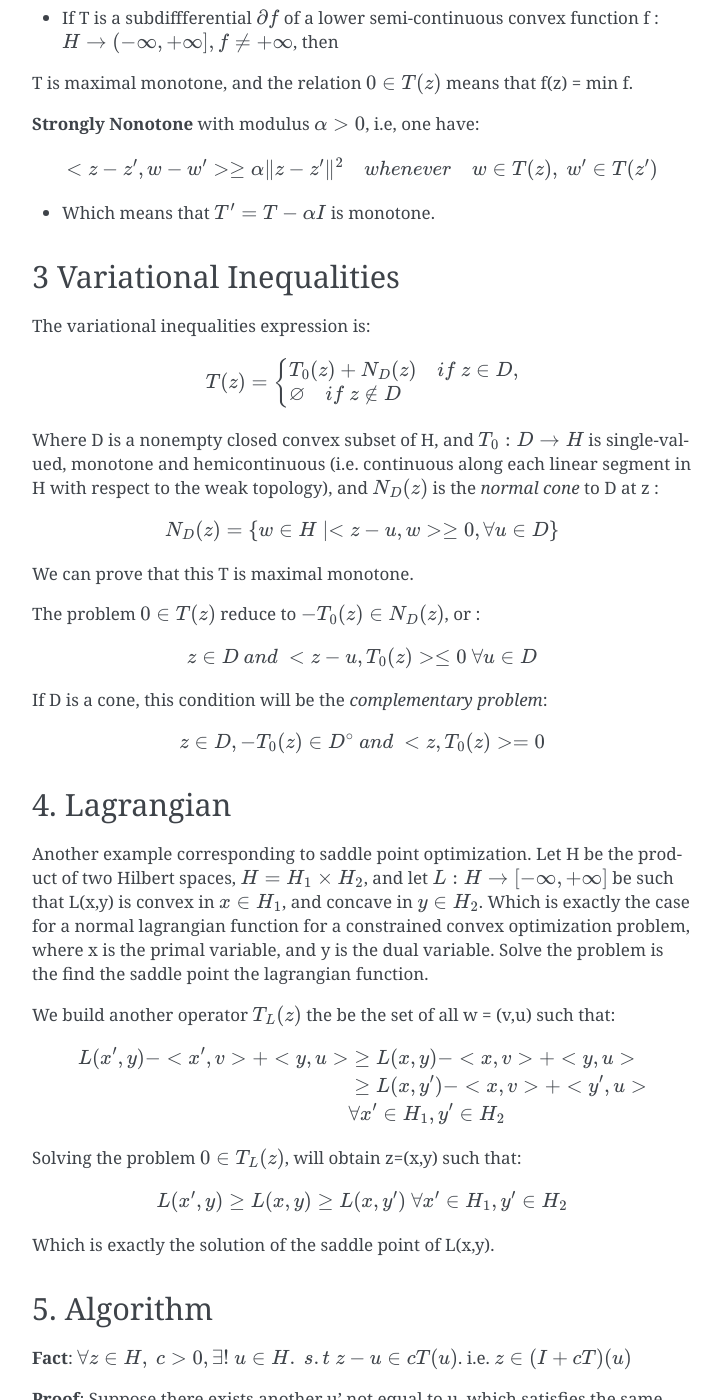
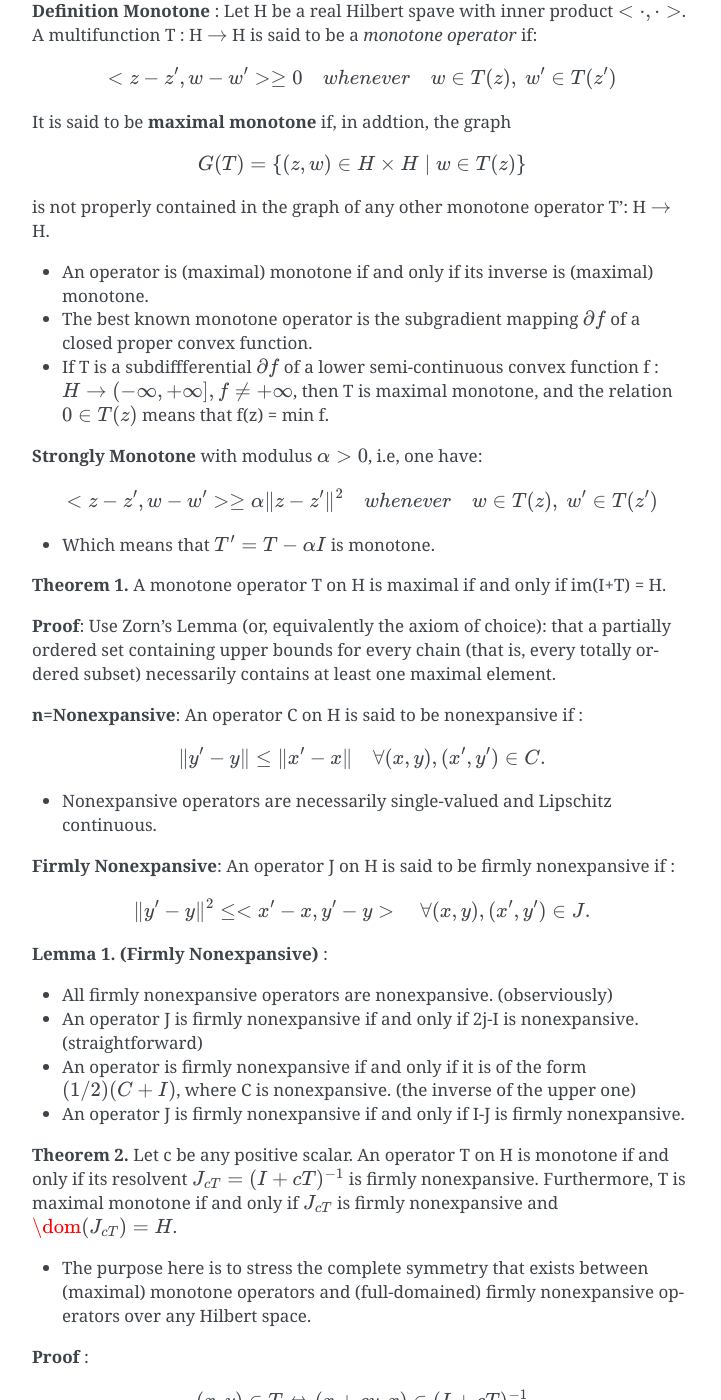
Before and after one commit to gggliuye/cvx_learning, a Sphinx documentation site: the page built from docs/ProximalAlgorithms/Monotone.rst, in a window 1280 px wide and 1400 px high, scrolled down 1517 px. Shown: the whole window, without its empty margins (388-1109 px from the left). Built offline with Sphinx 7.4.7, drawn with Linux system fonts in a browser that asks for light colours; some of the changed text lies outside the part shown.

Commit message:
Update Monotone.rst

```diff
--- a/docs/ProximalAlgorithms/Monotone.rst
+++ b/docs/ProximalAlgorithms/Monotone.rst
@@ -2,7 +2,8 @@ Monotone Operators
 ==============================
 
 
-Learning notes for the paper *Monotone operators and the proximal point algorithm*, by R. Tyrrell Rockafellar.
+Learning notes for the paper `Monotone operators and the proximal point algorithm <http://dx.doi.org/10.1137/0314056>`_ , by R. Tyrrell Rockafellar.
+and `On the Douglas-Rachford splitting method and the proximal point algorithm for maximal monotone operators <Rachford_splitting_method_and_the_proximal_point_algorithm_for_maximal_monotone_operators>`_ , by Jonathan. Eckstein，Dimitri P. Bertsekas.
 
 This paper was lined as follows:
 
@@ -16,7 +17,7 @@ This paper was lined as follows:
 1 Some Backgrounds
 ------------------------------------
 
-*Semi-continuity*
+**Semi-continuity**
 
 (See more from the wiki page) *Semi-continuity* is a property of extended real-valued functions (it is weaker than continuity) .
 
@@ -39,7 +40,7 @@ More precisly :
 
 With :math:`c_{k} > 0`.
 
-*Inner product* :math:`<\cdot, \cdot>`
+**Inner product** :math:`<\cdot, \cdot>`
 
 * Conjugate symmetric :math:`\bar{<x, y>} = <y,x>`。
 * Linear in its first argument: :math:`<ax_{1} + bx_{2}, y> = a<x_{1}, y> + b<x_{2}, y>`.
@@ -49,6 +50,15 @@ As a result, we have:
 
 .. math::
   <x,ay_{1} +by_{2}> = \bar{a}<x, y_{1}> + \bar{b}<x, y_{2}>
+
+**Notations**:
+
+* Operator : T.
+* Overload the notataion of T and its graph : :math:`T = \{ (x,y) \mid y \in T(x) \}`
+* :math:`\dom T  = \{ x\in H \mid \exists y\in H : (x,y) \in T \}`
+* Range or Image of T : :math:`\im T = \{ y\in H \mid \exists x\in H:(x,y)\in T \}`
+* :math:`A+B = \{ (x, y+z) \mid (x,y)\in A, (x,z) \in B  \}`
+* Identity operator I : :math:`\{ (x,x) \mid x in H \}`
 
 2. Monotone operator
 -----------------------------
@@ -65,15 +75,52 @@ It is said to be **maximal monotone** if, in addtion, the graph
 
 is not properly contained in the graph of any other monotone operator T': H :math:`\to` H.
 
-* If T is a subdiffferential :math:`\partial f` of a lower semi-continuous convex function f : :math:`H \to (-\infty , +\infty], f \ne +\infty`, then
-T is maximal monotone, and the relation :math:`0\in T(z)` means that f(z) = min f.
+* An operator is (maximal) monotone if and only if its inverse is (maximal) monotone.
+* The best known monotone operator is the subgradient mapping :math:`\partial f` of a closed proper convex function.
+* If T is a subdiffferential :math:`\partial f` of a lower semi-continuous convex function f : :math:`H \to (-\infty , +\infty], f \ne +\infty`, then T is maximal monotone, and the relation :math:`0\in T(z)` means that f(z) = min f.
 
-**Strongly Nonotone** with modulus :math:`\alpha > 0`, i.e, one have:
+
+**Strongly Monotone** with modulus :math:`\alpha > 0`, i.e, one have:
 
 .. math::
   <z-z', w- w'> \ge \alpha \|z-z'\|^{2} \quad whenever \quad w\in T(z), \ w'\in T(z')
 
 * Which means that :math:`T' = T  - \alpha I` is monotone.
+
+**Theorem 1.** A monotone operator T on H is maximal if and only if im(I+T) = H.
+
+**Proof**: Use Zorn's Lemma (or, equivalently the axiom of choice): that a partially ordered set containing upper
+bounds for every chain (that is, every totally ordered subset) necessarily contains at least one maximal element.
+
+**n=Nonexpansive**: An operator C on H is said to be nonexpansive if :
+
+.. math::
+  \| y'-y\| \le \|x'- x\| \quad \forall (x,y), (x',y') \in C.
+
+* Nonexpansive operators are necessarily single-valued and Lipschitz continuous.
+
+**Firmly Nonexpansive**: An operator J on H is said to be firmly nonexpansive if :
+
+.. math::
+  \| y'-y\|^{2} \le <x'- x, y'-y> \quad \forall (x,y), (x',y') \in J.
+
+**Lemma 1. (Firmly Nonexpansive)** :
+
+* All firmly nonexpansive operators are nonexpansive. (observiously)
+* An operator J is firmly nonexpansive if and only if 2j-I is nonexpansive. (straightforward)
+* An operator is firmly nonexpansive if and only if it is of the form :math:`(1/2)(C+I)`, where C is nonexpansive. (the inverse of the upper one)
+* An operator J is firmly nonexpansive if and only if I-J is firmly nonexpansive.
+
+**Theorem 2.** Let c be any positive scalar. An operator T on H is monotone if and only if its resolvent :math:`J_{cT} = (I+ cT)^{-1}` is
+firmly nonexpansive. Furthermore, T is maximal monotone if and only if :math:`J_{cT}` is firmly nonexpansive and :math:`\dom (J_{cT}) = H`.
+
+* The purpose here is to stress the complete symmetry that exists between (maximal) monotone operators and (full-domained) firmly nonexpansive operators over any Hilbert space.
+
+**Proof** :
+
+.. math::
+  (x,y) \in T \Leftrightarrow (x+cy, x)\in (I+cT)^{-1}
+
 
 3 Variational Inequalities
 ---------------------------
```
